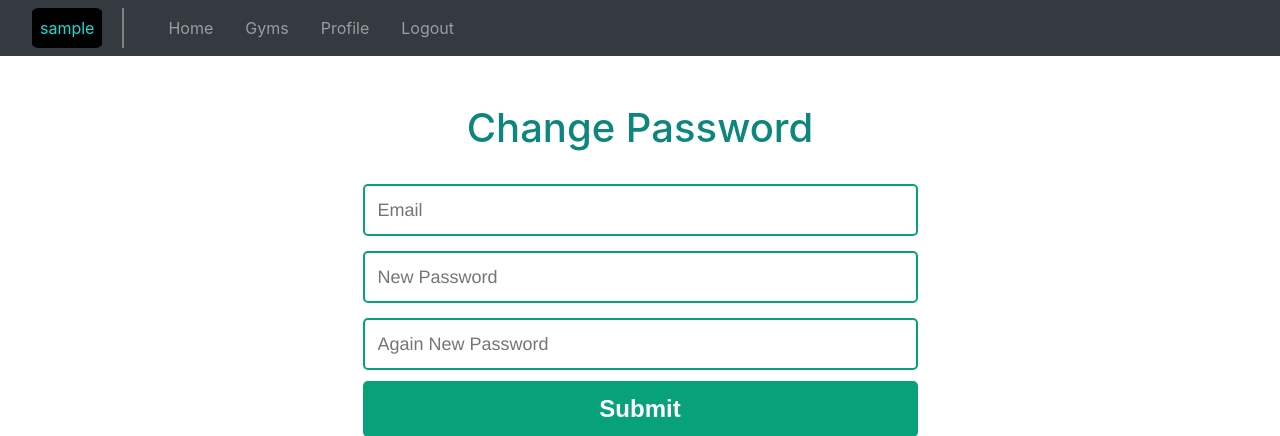
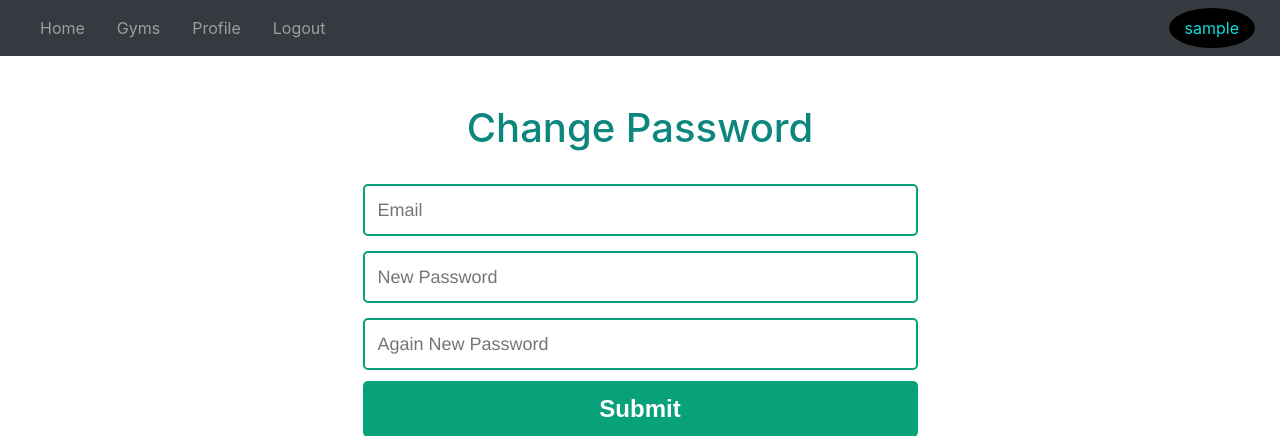
Before and after one commit to AliReza7222/gym_site, a Django app: page /accounts/change_password/ in a window 1280 px wide. Shown: the top 436 px of the page. Run offline with Django 4.2, Linux system fonts and the light colour scheme; the visitor is signed in with stand-in values (Sample User, id 1); some libraries are stand-ins or nearby versions; some web fonts are replaced.

Commit message:
bug show element in right navbar fixed

```diff
--- a/templates/header.html
+++ b/templates/header.html
@@ -1,24 +1,14 @@
 <header>
-    <nav class="navbar navbar-expand-lg navbar-dark bg-dark text-center "
-         style="width: 100%">
+    <nav class="navbar navbar-expand-lg navbar-dark bg-dark "
+         style="width: 100%;position: relative;">
         <div>
             <button class="navbar-toggler" type="button" data-toggle="collapse"
                     data-target="#navbarText" aria-controls="navbarText"
                     aria-expanded="false" aria-label="Toggle navigation">
                 <span class="navbar-toggler-icon"></span>
             </button>
-            <div class="collapse navbar-collapse" id="navbarText">
+            <div class="collapse navbar-collapse " id="navbarText">
                 <ul class="navbar-nav ml-auto">
-                    {% if request.user.is_authenticated %}
-                        &emsp;
-                        <li class="nav-item">
-                                <a class="nav-link" href="{% url 'home' %}"
-                                   style="color:#0EDEDB;background:black;border-radius: 10%;">
-                                    {{ request.user }}
-                                </a>
-                        </li>
-                        <div class="vertical-line" style="height: 40px;width: 2px;background-color: gray;margin: 0 20px;"></div>
-                    {% endif %}
                     &emsp;
                     <li class="nav-item">
                         <a class="nav-link" href="{% url 'home' %}">
@@ -79,6 +69,15 @@
 
                     {% endif %}
                 </ul>
+                {% if request.user.is_authenticated %}
+                        &emsp;
+                        <div style="position: absolute;top: 10;right: 25px">
+                            <a class="nav-link" href="{% url 'home' %}"
+                               style="color:#0EDEDB;background:black;border-radius: 60%;">
+                               {{ request.user }}
+                            </a>
+                        </div>
+                    {% endif %}
             </div>
         </div>
     </nav>
```
